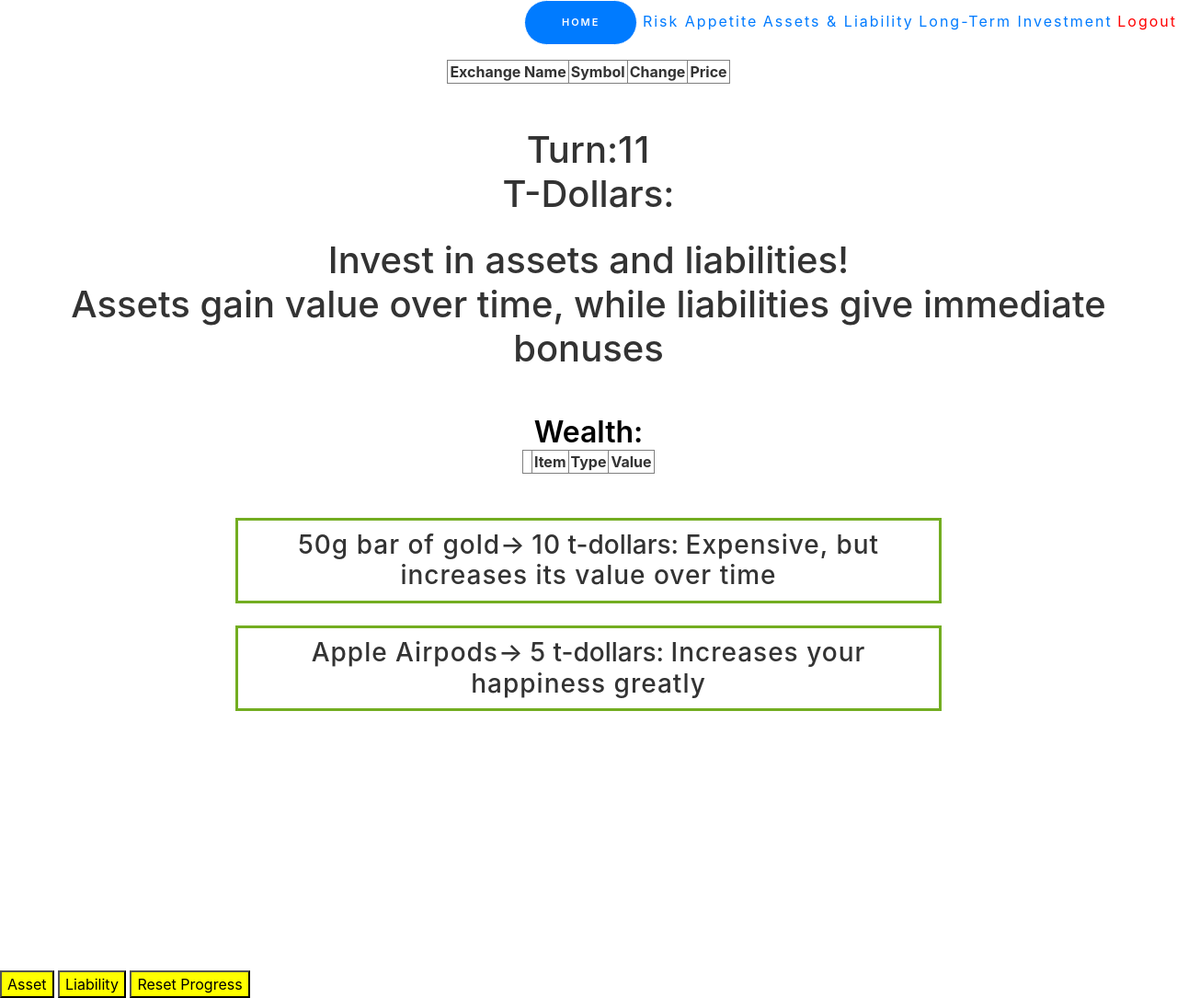
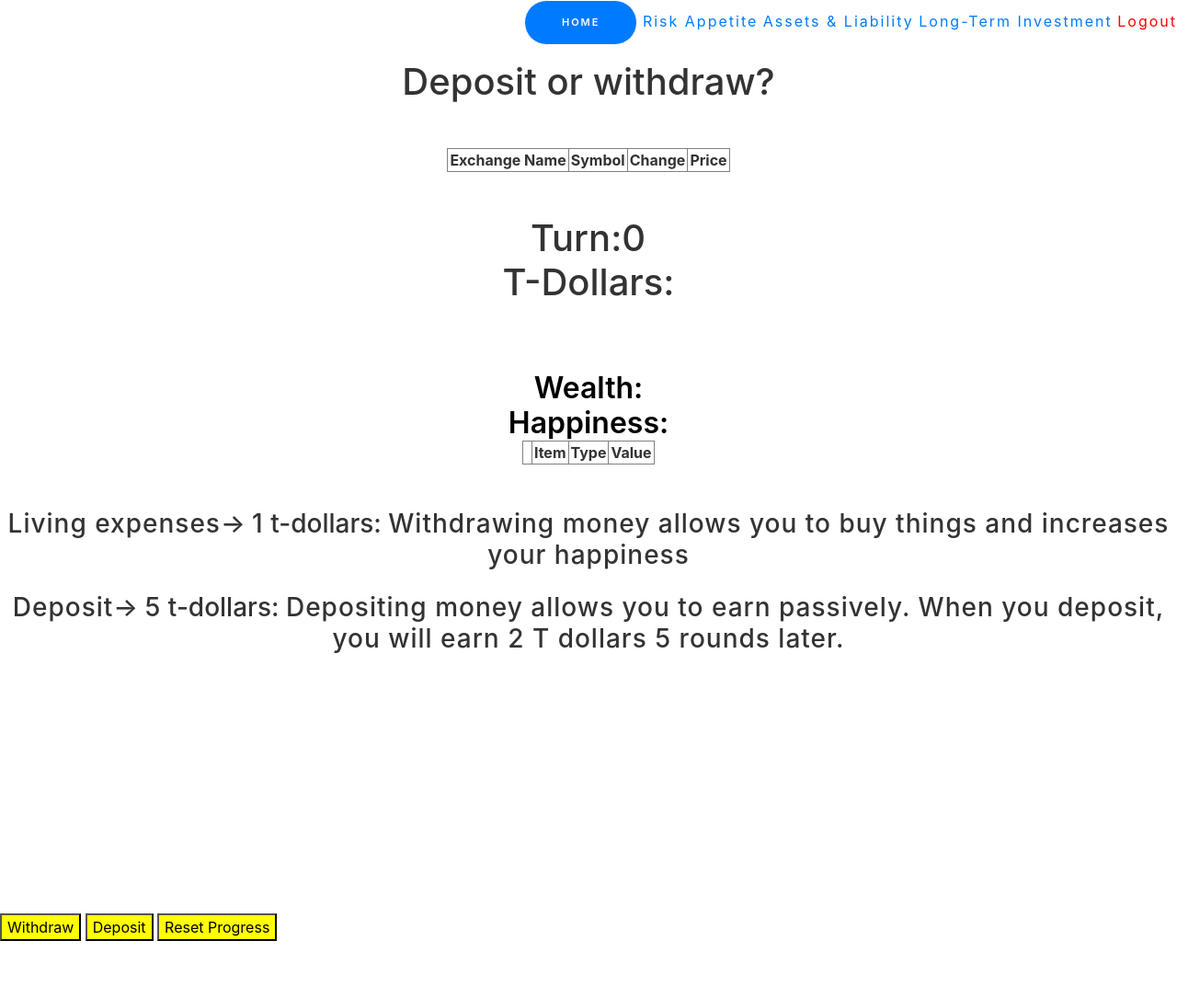
Before and after one commit to jcfrantz-2018/5thumbs, a PHP site: page /Investment.php in a window 1280 px wide. Shown: the whole page at 92% size. After the commit the page ends 1023 px from the top, so only its background shows below. Run offline with PHP 8.4, Linux system fonts and the light colour scheme; data comes from the database, SQL or seed files in the repository; data that the repository does not hold is empty.

Commit message:
Added text on home and made some changes to investment.php

```diff
--- a/Frontend/Home.php
+++ b/Frontend/Home.php
@@ -54,6 +54,10 @@ require_once 'header.php';
         echo "<h1>Welcome ".$full_name."!<h1>";
         echo "<h3>You have {$T_dollars} T-dollars</h3>";
         ?>
+      <br>
+      <h4>Click on the links in the upper right corner to learn
+        about<br>the different ways money can work harder for you</h4>
+      <br>
       </div>
       </section>
 </body>
--- a/Frontend/Investment.php
+++ b/Frontend/Investment.php
@@ -93,43 +93,43 @@ table.center {
 $dao = new T_DollarsDAO();
 
 $amount = $dao->getT_DollarsbyUsername($username);
-$turn = 11;
+$turn = 0;
 ?>
 
 <script>
 
-    function deleteRow(obj) {
+    // function deleteRow(obj) {
 
-        var index = obj.parentNode.parentNode.rowIndex;
-        var table = document.getElementById("myTableData");
-        console.log(index);
-        var value = parseInt(document.getElementById("myTableData").rows[index].cells[3].innerHTML);
-        console.log(value);
-        var amount = parseInt(document.getElementById("t-dollars").innerHTML);
-        amount = amount + value;
-        document.getElementById("t-dollars").innerHTML = amount.toString();
-        setCookie('amount', amount.toString(), 7);
+    //     var index = obj.parentNode.parentNode.rowIndex;
+    //     var table = document.getElementById("myTableData");
+    //     console.log(index);
+    //     var value = parseInt(document.getElementById("myTableData").rows[index].cells[3].innerHTML);
+    //     console.log(value);
+    //     var amount = parseInt(document.getElementById("t-dollars").innerHTML);
+    //     amount = amount + value;
+    //     document.getElementById("t-dollars").innerHTML = amount.toString();
+    //     setCookie('amount', amount.toString(), 7);
 
-        table.deleteRow(index);
+    //     table.deleteRow(index);
 
-    }
+    // }
 
-    function addRow(item,type,value) {
+    // function addRow(item,type,value) {
 
-          var item_chosen = item;
-          var item_type = type;
-          var item_value = value;
-          var table = document.getElementById("myTableData");
+    //       var item_chosen = item;
+    //       var item_type = type;
+    //       var item_value = value;
+    //       var table = document.getElementById("myTableData");
 
-          var rowCount = table.rows.length;
-          var row = table.insertRow(rowCount);
+    //       var rowCount = table.rows.length;
+    //       var row = table.insertRow(rowCount);
 
-          row.insertCell(0).innerHTML= '<input type="button" value = "Sell" onClick="Javacsript:deleteRow(this)">';
-          row.insertCell(1).innerHTML= item_chosen;
-          row.insertCell(2).innerHTML= item_type;
-          row.insertCell(3).innerHTML= item_value;
+    //       row.insertCell(0).innerHTML= '<input type="button" value = "Sell" onClick="Javacsript:deleteRow(this)">';
+    //       row.insertCell(1).innerHTML= item_chosen;
+    //       row.insertCell(2).innerHTML= item_type;
+    //       row.insertCell(3).innerHTML= item_value;
 
-    }
+    // }
 
     function resetProgress() {
         var amount = "<?php echo $amount ?>";
@@ -178,8 +178,28 @@ $turn = 11;
         document.cookie = name + "=" + (value || "")  + expires + "; path=/";
     }
 
-    function chooseAsset() {
+    function chooseWithdraw() {
+//still editing
+        var turn = parseInt(document.getElementById("turn").innerHTML);
+        turn = turn + 1;
 
+        var amount = parseInt(document.getElementById("t-dollars").innerHTML);
+
+        var item = document.getElementById("withdraw_name").innerHTML;
+
+        var value = parseInt(document.getElementById("withdraw_value").innerHTML);
+
+        amount = amount - value;
+
+        document.getElementById('turn').innerHTML = turn.toString();
+        document.getElementById("t-dollars").innerHTML = amount.toString();
+        setCookie('turn', turn.toString(), 7);
+        setCookie('amount', amount.toString(), 7);
+
+
+    }
+    function chooseDeposit() {
+//still editing
         var turn = parseInt(document.getElementById("turn").innerHTML);
         turn = turn + 1;
 
@@ -189,55 +209,25 @@ $turn = 11;
 
         var value = parseInt(document.getElementById("asset_value").innerHTML);
 
-        amount = amount - value;
+        amount = amount + value;
 
-        // var rand = Math.floor(Math.random() * 90) + 10;
-        // document.getElementById("h1").innerHTML = "Turn: " + turn + " T-Dollars: " + (amount * 2);
-        // document.getElementById("turn").innerHTML = (turn + 1)
         document.getElementById('turn').innerHTML = turn.toString();
         document.getElementById("t-dollars").innerHTML = amount.toString();
         setCookie('turn', turn.toString(), 7);
         setCookie('amount', amount.toString(), 7);
 
-        addRow(item, 'Asset', value);
-
-    }
-
-    function chooseLiability() {
-
-        var turn = parseInt(document.getElementById("turn").innerHTML);
-        turn = turn + 1;
-
-        var amount = parseInt(document.getElementById("t-dollars").innerHTML);
-
-        var item = document.getElementById("liability_name").innerHTML;
-
-        var value = parseInt(document.getElementById("liability_value").innerHTML);
-
-        amount = amount - value;
-
-        // var rand = Math.floor(Math.random() * 90) + 10;
-        // document.getElementById("h1").innerHTML = "Turn: " + turn + " T-Dollars: " + (amount * 2);
-        // document.getElementById("turn").innerHTML = (turn + 1)
-        document.getElementById('turn').innerHTML = turn.toString();
-        document.getElementById("t-dollars").innerHTML = amount.toString();
-        setCookie('turn', turn.toString(), 7);
-        setCookie('amount', amount.toString(), 7);
-
-        addRow(item,'Liability',value);
 
     }
 
 
-
 </script>
 <div>
+<h1>Deposit or withdraw?<br><br></h1>
   <id="game" align=center style="text_align:center">
      <body onload="checkCookie()">
 
      <table id="MarketData" class="center"  border="1" cellpadding="2">
         <tr>
-
             <td><b>Exchange Name</b></td>
             <td><b>Symbol</b></td>
             <td><b>Change</b></td>
@@ -255,12 +245,10 @@ $turn = 11;
         ?>
         </table><br><br>
 
-
         <h1>Turn:<span id='turn'></span></h1> <h1>T-Dollars:<span id='t-dollars'></span></h1><br>
-        <h1> Invest in assets and liabilities!<br> Assets gain value over time,
-        while liabilities give immediate bonuses</h1><br><br>
+        <br><br>
         <h2 id='h2'>Wealth:</h2>
-
+        <h2 id='h2'>Happiness:</h2>
 
         <table id="myTableData" class="center"  border="1" cellpadding="2">
         <tr>
@@ -271,23 +259,23 @@ $turn = 11;
         </tr>
         </table><br><br>
 
-        <div class="asset">
-        <h3><span id='asset_name'>50g bar of gold</span>->
-            <span id='asset_value'>10</span> t-dollars:
-            <span id='asset_desc'>Expensive, but increases its value over time</span>
+        <div class="withdraw">
+        <h3><span id='withdraw_name'>Living expenses</span>->
+            <span id='withdraw_value'>1</span> t-dollars:
+            <span id='withdraw_desc'>Withdrawing money allows you to buy things and increases your happiness</span>
         </h3>
         </div>
     <br>
-        <div class="liability">
+        <div class="deposit">
         <h3>
-        <span id='liability_name'>Apple Airpods</span>->
-        <span id='liability_value'>5</span> t-dollars:
-        <span id ='liability_desc'>Increases your happiness greatly</span>
+        <span id='deposit_name'>Deposit</span>->
+        <span id='deposit_value'>5</span> t-dollars:
+        <span id ='deposit_desc'>Depositing money allows you to earn passively. When you deposit, you will earn 2 T dollars 5 rounds later.</span>
         </h3>
         </div>
 
-        <button onclick="chooseAsset()" style="background-color:yellow;margin-left:auto;margin-right:auto;display:inline-block;margin-top:22%;margin-auto:0%">Asset</button>
-        <button onclick="chooseLiability()" style="background-color:yellow;margin-left:auto;margin-right:auto;display:inline-block;margin-top:22%;margin-auto:0%">Liability</button>
+        <button onclick="chooseWithdraw()" style="background-color:yellow;margin-left:auto;margin-right:auto;display:inline-block;margin-top:22%;margin-auto:0%">Withdraw</button>
+        <button onclick="chooseDeposit()" style="background-color:yellow;margin-left:auto;margin-right:auto;display:inline-block;margin-top:22%;margin-auto:0%">Deposit</button>
         <button onclick="resetProgress()" style="background-color:yellow;margin-left:auto;margin-right:auto;display:inline-block;margin-top:22%;margin-auto:0%">Reset Progress</button>
 
      </body>
```
